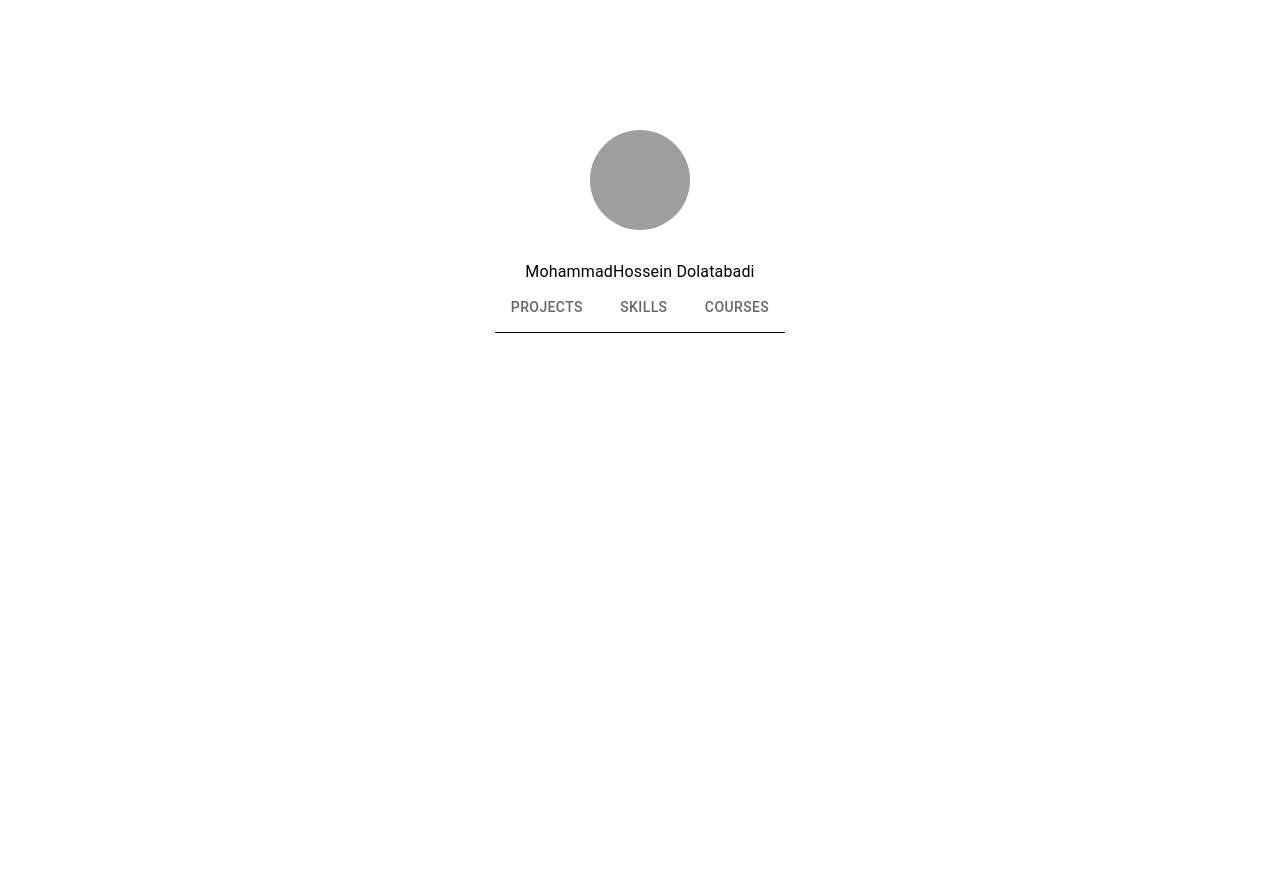
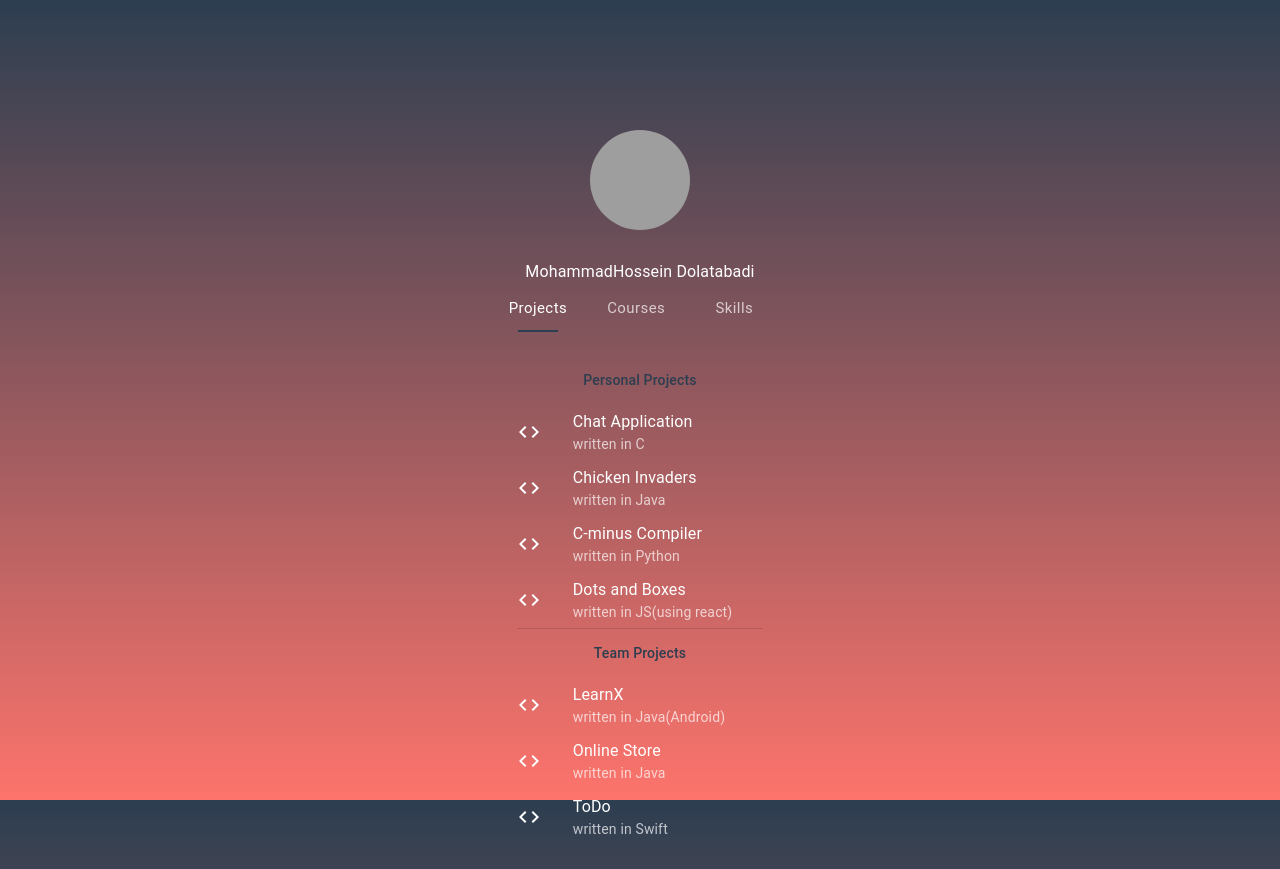
Before and after one commit to mhdolatabadi/homepage, a React (Create React App) app: page / in a window 1280 px wide. Before the commit the page ends 800 px from the top, so only its background shows below. Built offline with nearby package versions, Linux system fonts and the light colour scheme; grey boxes are pictures that could not be loaded.

Commit message:
feat: Add projects section

```diff
--- a/public/index.html
+++ b/public/index.html
@@ -25,6 +25,25 @@
       Learn how to configure a non-root public URL by running `npm run build`.
     -->
     <title>React App</title>
+    <style>
+      html {
+        -webkit-font-smoothing: auto;
+        height: 100%;
+        -webkit-overflow-scrolling: touch;
+        scrollbar-color: rgba(0, 0, 0, 0.2);
+        scrollbar-width: thin;
+      }
+      body {
+        margin: 0 8px;
+        height: 100%;
+        overflow: hidden;
+        user-select: none;
+        -webkit-tap-highlight-color: transparent;
+      }
+      #root {
+        height: 100%;
+      }
+    </style>
   </head>
   <body>
     <noscript>You need to enable JavaScript to run this app.</noscript>
--- a/src/App.css
+++ b/src/App.css
@@ -3,11 +3,12 @@
   display: flex;
   justify-content: center;
   align-items: center;
-  position: static;
+  /* position: static; */
   width: 100%;
   height: 100%;
   padding: 100px;
   box-sizing: border-box;
+  color: white;
 }
 .avatar {
   width: 300px;
@@ -15,10 +16,13 @@
   margin: 30px 0;
 }
 
+.MuiTabPanel-root {
+  padding: 0;
+}
+
 .stack {
   width: 100%;
   height: 100%;
   display: flex;
-  justify-content: center;
   align-items: center;
 }
--- a/src/App.js
+++ b/src/App.js
@@ -3,6 +3,12 @@ import {
   AppBar,
   Avatar,
   Button,
+  Divider,
+  List,
+  ListItem,
+  ListItemIcon,
+  ListItemText,
+  ListSubheader,
   Stack,
   Tab,
   Tabs,
@@ -10,6 +16,142 @@ import {
 } from '@mui/material'
 import { Box } from '@mui/system'
 import { useState } from 'react'
+import CodeIcon from '@mui/icons-material/Code'
+
+import * as React from 'react'
+import { styled } from '@mui/material/styles'
+
+const StyledTabs = styled((props) => (
+  <Tabs
+    {...props}
+    TabIndicatorProps={{ children: <span className="MuiTabs-indicatorSpan" /> }}
+  />
+))({
+  '& .MuiTabs-indicator': {
+    display: 'flex',
+    justifyContent: 'center',
+    backgroundColor: 'transparent',
+  },
+  '& .MuiTabs-indicatorSpan': {
+    maxWidth: 40,
+    width: '100%',
+    backgroundColor: '#2c3e50',
+  },
+})
+
+const StyledTab = styled((props) => <Tab disableRipple {...props} />)(
+  ({ theme }) => ({
+    textTransform: 'none',
+    fontWeight: theme.typography.fontWeightRegular,
+    fontSize: theme.typography.pxToRem(15),
+    marginRight: theme.spacing(1),
+    color: 'rgba(255, 255, 255, 0.7)',
+    '&.Mui-selected': {
+      color: '#fff',
+    },
+    '&.Mui-focusVisible': {
+      backgroundColor: 'rgba(100, 95, 228, 0.32)',
+    },
+  })
+)
+
+const styles = (theme) => ({
+  root: {
+    padding: 0,
+    width: '100%',
+    maxWidth: 360,
+    backgroundColor: theme.palette.background.paper,
+  },
+
+  item: {
+    padding: 0,
+  },
+})
+
+export function CustomizedTabs() {
+  const [value, setValue] = React.useState(0)
+
+  const handleChange = (event, newValue) => {
+    setValue(newValue)
+  }
+
+  return (
+    <Box>
+      <Box disablePadding>
+        <StyledTabs
+          value={value}
+          onChange={handleChange}
+          aria-label="styled tabs example"
+        >
+          <StyledTab label="Projects" />
+          <StyledTab label="Courses" />
+          <StyledTab label="Skills" />
+        </StyledTabs>
+      </Box>
+      <TabPanel disablePadding value={value} index={0} sx={{ padding: 0 }}>
+        <List disablePadding className={styles.root}>
+          <ListSubheader sx={{ bgcolor: 'transparent', color: '#2c3e50' }}>
+            Personal Projects
+          </ListSubheader>
+          {[
+            { primary: 'Chat Application', secondary: 'written in C' },
+            { primary: 'Chicken Invaders', secondary: 'written in Java' },
+            { primary: 'C-minus Compiler', secondary: 'written in Python' },
+            {
+              primary: 'Dots and Boxes',
+              secondary: 'written in JS(using react)',
+            },
+          ].map(({ primary, secondary }) => (
+            <ListItem disableGutters sx={{ padding: 0 }}>
+              <ListItemIcon>
+                <CodeIcon sx={{ color: '#ffffff', p: 0, m: 0 }} />
+              </ListItemIcon>
+              <ListItemText
+                disablePadding
+                primary={primary}
+                secondary={secondary}
+                secondaryTypographyProps={{
+                  color: 'rgba(255, 255, 255, 0.7)',
+                }}
+              />
+            </ListItem>
+          ))}
+        </List>
+        <Divider />
+        <List disablePadding>
+          <ListSubheader sx={{ bgcolor: 'transparent', color: '#2c3e50' }}>
+            Team Projects
+          </ListSubheader>
+          {[
+            { primary: 'LearnX', secondary: 'written in Java(Android)' },
+            { primary: 'Online Store', secondary: 'written in Java' },
+            { primary: 'ToDo', secondary: 'written in Swift' },
+          ].map(({ primary, secondary }) => (
+            <ListItem disableGutters sx={{ padding: 0 }}>
+              <ListItemIcon>
+                <CodeIcon sx={{ color: '#ffffff', p: 0, m: 0 }} />
+              </ListItemIcon>
+              <ListItemText
+                disablePadding
+                primary={primary}
+                secondary={secondary}
+                secondaryTypographyProps={{
+                  color: 'rgba(255, 255, 255, 0.7)',
+                }}
+              />
+            </ListItem>
+          ))}
+        </List>
+      </TabPanel>
+      <TabPanel value={value} index={1} sx={{ padding: 0 }}>
+        Item Two
+      </TabPanel>
+      <TabPanel value={value} index={2} sx={{ padding: 0 }}>
+        Item Three
+      </TabPanel>
+    </Box>
+  )
+}
 
 function TabPanel(props) {
   const { children, value, index, ...other } = props
@@ -31,13 +173,6 @@ function TabPanel(props) {
   )
 }
 
-function a11yProps(index) {
-  return {
-    id: `simple-tab-${index}`,
-    'aria-controls': `simple-tabpanel-${index}`,
-  }
-}
-
 function App() {
   const [value, setValue] = useState()
   const handleChange = (event, value) => {
@@ -53,26 +188,7 @@ function App() {
           sx={{ width: 100, height: 100 }}
         />
         <Typography>MohammadHossein Dolatabadi</Typography>
-        <Box sx={{ borderBottom: 1, borderColor: 'divider' }}>
-          <Tabs
-            value={value}
-            onChange={handleChange}
-            aria-label="basic tabs example"
-          >
-            <Tab label="Projects" {...a11yProps(0)} />
-            <Tab label="Skills" {...a11yProps(1)} />
-            <Tab label="Courses" {...a11yProps(2)} />
-          </Tabs>
-        </Box>
-        <TabPanel value={value} index={0}>
-          Item One
-        </TabPanel>
-        <TabPanel value={value} index={1}>
-          Item Two
-        </TabPanel>
-        <TabPanel value={value} index={2}>
-          Item Three
-        </TabPanel>
+        <CustomizedTabs />
       </Stack>
     </div>
   )
--- a/src/index.css
+++ b/src/index.css
@@ -5,6 +5,8 @@ body {
     sans-serif;
   -webkit-font-smoothing: antialiased;
   -moz-osx-font-smoothing: grayscale;
+  background: linear-gradient(#2c3e50, #fd746c);
+  height: 100%;
 }
 
 code {
```
